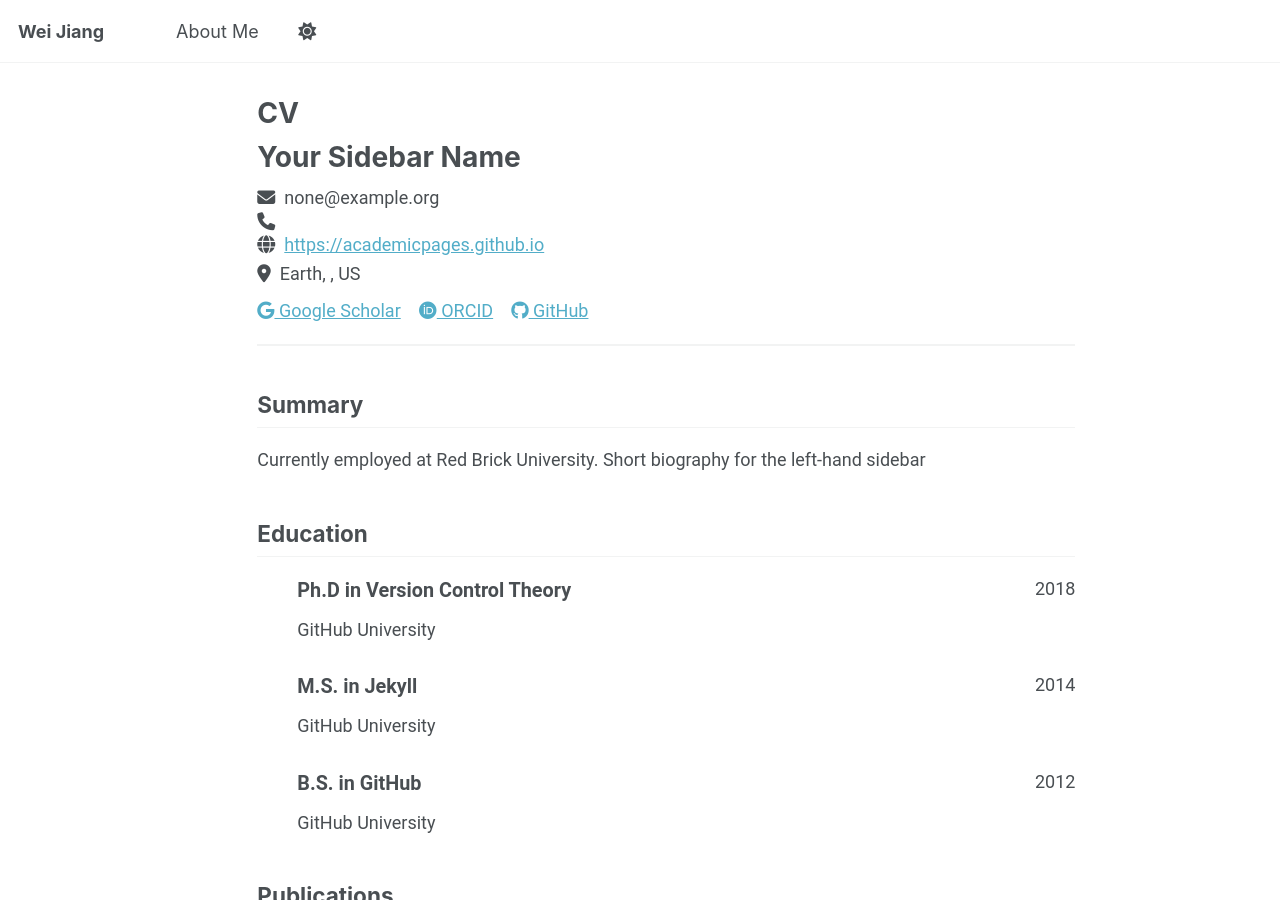
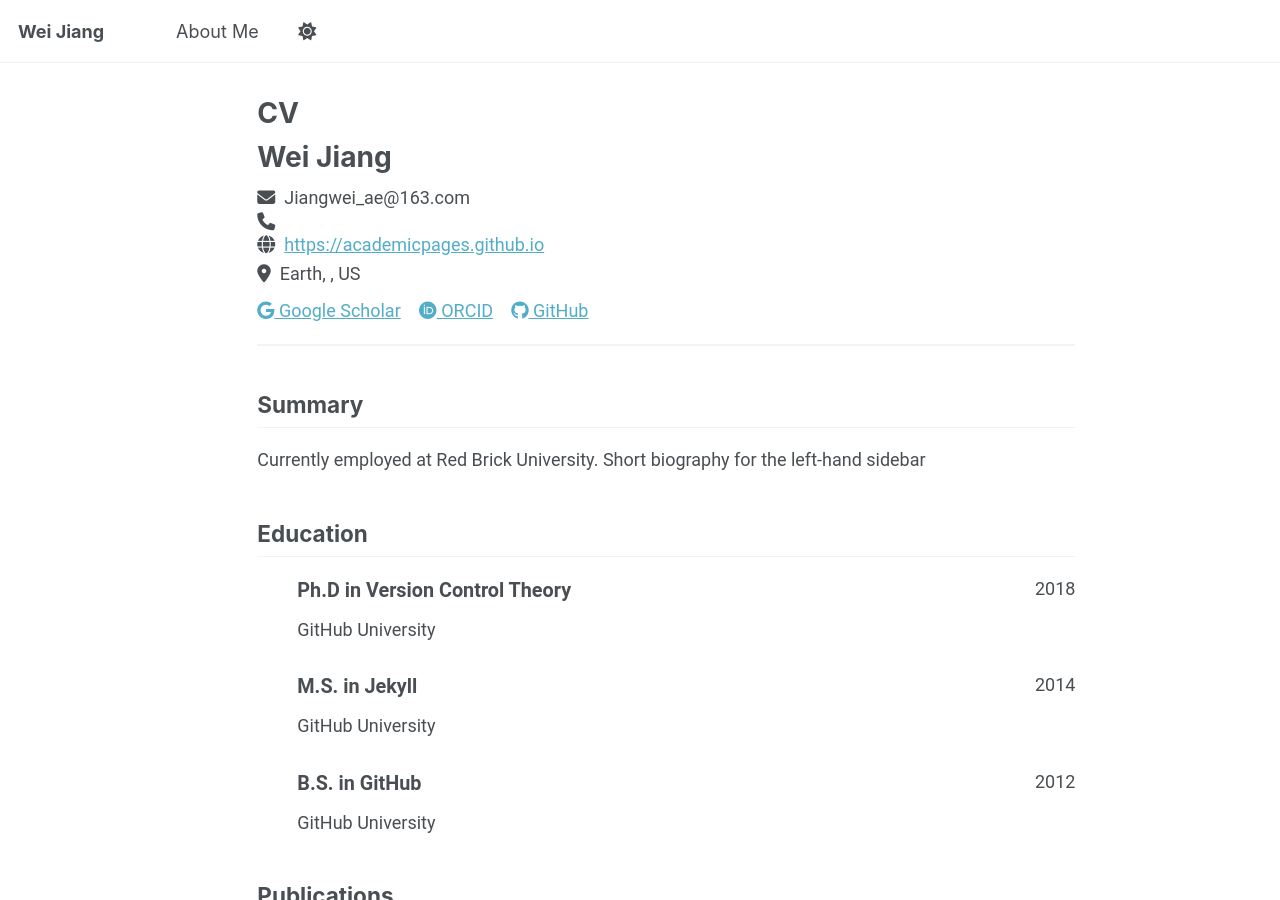
Before and after one commit to jiangwei-econ/jiangwei-econ.github.io, a Jekyll site: the page built from _pages/cv-json.md, in a window 1280 px wide and 900 px high. Built offline with Jekyll 4.4.1, drawn with Linux system fonts in a browser that asks for light colours; a script bundle is joined from its source files by our own code; library files that are not in the unit come from our copies.

Commit message:
Update cv.json

```diff
--- a/_data/cv.json
+++ b/_data/cv.json
@@ -1,7 +1,7 @@
 {
   "basics": {
-    "name": "Your Sidebar Name",
-    "email": "none@example.org",
+    "name": "Wei Jiang",
+    "email": "Jiangwei_ae@163.com",
     "phone": "",
     "website": "https://academicpages.github.io",
     "summary": "Currently employed at Red Brick University. Short biography for the left-hand sidebar",
```
